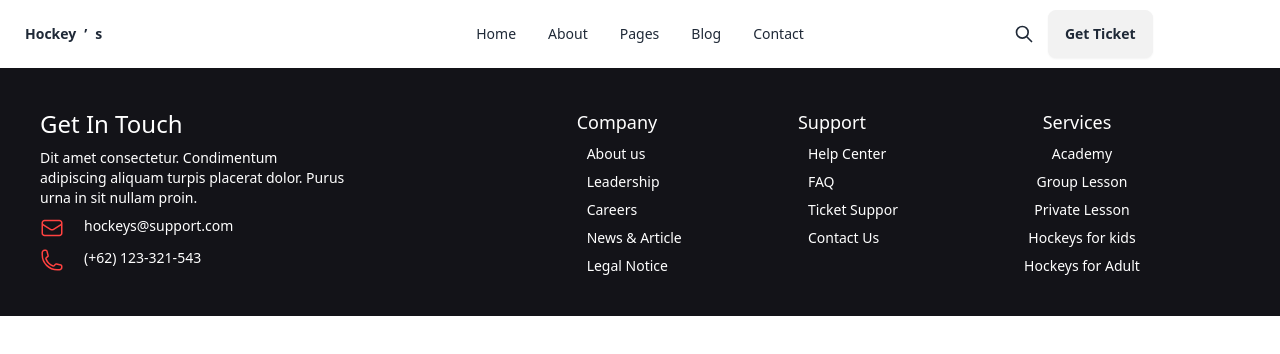
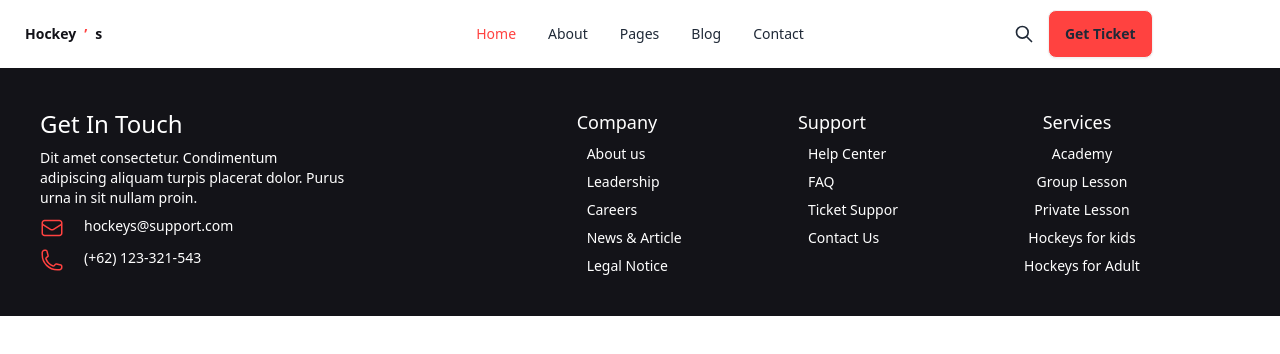
Before and after one commit to nusratjahanlima/hockeys-tailwind-daisyui, a plain HTML site: page index.html in a window 1280 px wide. Drawn offline with nearby package versions, Linux system fonts and the light colour scheme.

Commit message:
navbar section updated

```diff
--- a/index.html
+++ b/index.html
@@ -35,15 +35,15 @@
                     </ul>
                 </div>
                 <a class="btn btn-ghost">
-                    <span className="text-[#121218]">Hockey</span>
-                    <span className="text-[#ff4240]">’</span>
-                    <span className="text-[#121218]">s</span>
+                    <span class="text-[#121218]">Hockey</span>
+                    <span class="text-[#ff4240]">’</span>
+                    <span class="text-[#121218]">s</span>
                 </a>
 
             </div>
             <div class="navbar-center hidden lg:flex">
                 <ul class="menu menu-horizontal px-1">
-                    <li><a>Home</a></li>
+                    <li><a> <span class="text-[#ff4240]">Home</span></a></li>
                     <li><a>About</a></li>
                     <li><a>Pages</a></li>
                     <li><a>Blog</a></li>
@@ -56,8 +56,8 @@
                         <svg xmlns="http://www.w3.org/2000/svg" class="h-5 w-5" fill="none" viewBox="0 0 24 24" stroke="currentColor"><path stroke-linecap="round" stroke-linejoin="round" stroke-width="2" d="M21 21l-6-6m2-5a7 7 0 11-14 0 7 7 0 0114 0z" /></svg>
                       </button>
                 </div>
-                <div class="navbar-end">
-                    <a class="btn">Get Ticket</a>
+                <div class="navbar-end ">
+                    <a class="btn bg-[#FF4240]">Get Ticket</a>
                 </div>
             </div>
         </div>
```
